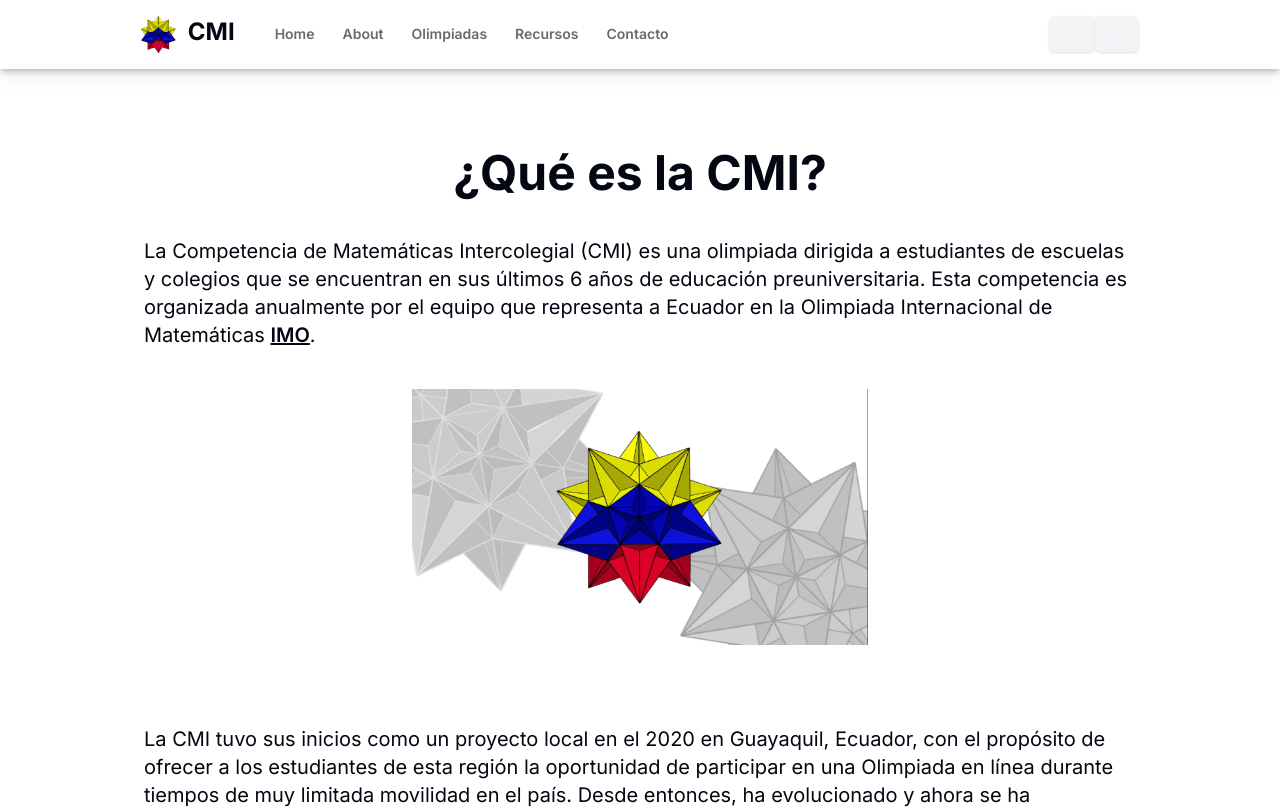
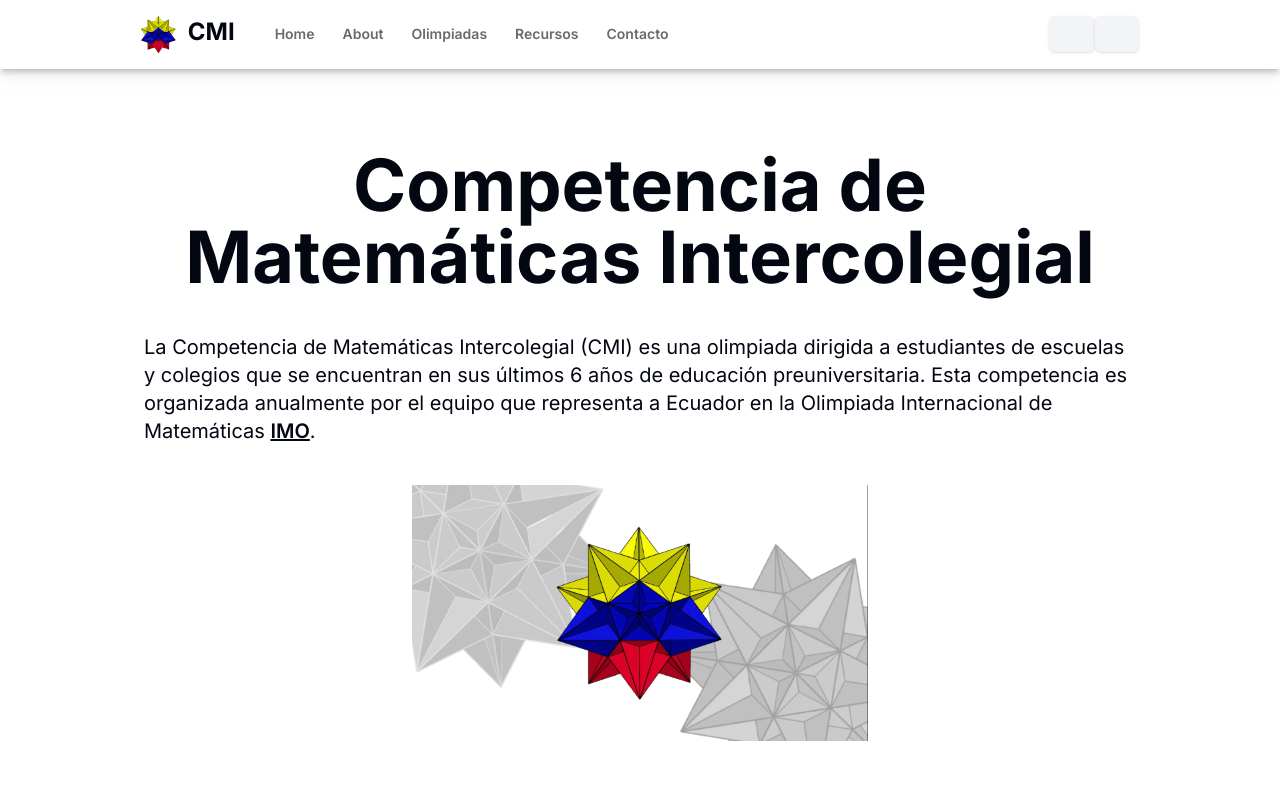
Before and after one commit to LeonardoZambranoL/cmi-ema-frontend, a Next.js app: page /about in a window 1280 px wide. Shown: the top 809 px of the page. Built offline with nearby package versions, Linux system fonts and the light colour scheme.

Commit message:
bigger headers

```diff
--- a/src/app/about/page.tsx
+++ b/src/app/about/page.tsx
@@ -6,14 +6,13 @@ import Image from "next/image";
 import Link from "next/link";
 import VoidSecondaryButton from "@/components/Buttons/VoidSecondaryButton";
 import SmallHeader from "@/components/Headers/SmallHeader";
-import MediumHeader from "@/components/Headers/MediumHeader";
 
 export default function Page() {
   return (
     <div className="container mb-20">
       <div className="container mx-auto max-w-screen-lg px-4 py-8">
         <div className="text-center">
-          <MediumHeader>¿Qué es la CMI?</MediumHeader>
+          <BigHeader>Competencia de Matemáticas Intercolegial</BigHeader>
         </div>
 
         <div className="my-10 flex flex-col items-center">
--- a/src/app/contact/page.tsx
+++ b/src/app/contact/page.tsx
@@ -1,7 +1,7 @@
-import { getContactEmail, getContactPhone } from "@/lib/contact/utils";
-import MediumHeader from "@/components/Headers/MediumHeader";
+import { getContactPhone } from "@/lib/contact/utils";
 import StandardParagraph from "@/components/Paragraph/StandardParagraph";
 import MailTo from "@/components/Contact/MailTo";
+import BigHeader from "@/components/Headers/BigHeader";
 
 export default function Page() {
   const contactPhone = getContactPhone();
@@ -9,15 +9,15 @@ export default function Page() {
     <div className="container mb-20">
       <div className="container mx-auto max-w-screen-lg px-4 py-8">
         <div className="text-center">
-          <MediumHeader>Información de contacto</MediumHeader>
+          <BigHeader>Información de contacto</BigHeader>
         </div>
 
         <div className="my-10 flex flex-col items-center">
           <StandardParagraph>
             Si tienes alguna duda, pregunta, recomendación o comentario
-            relacionado con la olimpiada o temas similares, no dudes en
-            escribir un correo electrónico a <MailTo subject="" body="" /> o
-            contactarnos al número&nbsp;
+            relacionado con la olimpiada o temas similares, no dudes en escribir
+            un correo electrónico a <MailTo subject="" body="" /> o contactarnos
+            al número&nbsp;
             <span className="font-semibold">{contactPhone}</span>.
           </StandardParagraph>
         </div>
```
